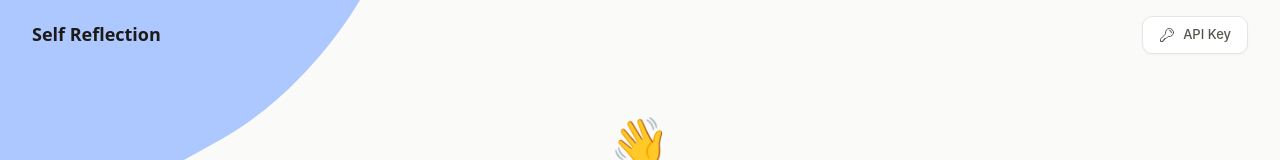
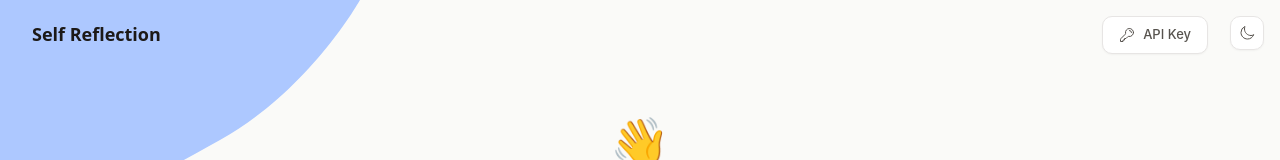
Before and after one commit to Imane-Idrissi/self-reflection-app, a React (Vite) app: page / in a window 1280 px wide. Shown: the top 160 px of the page. Built offline with nearby package versions, Linux system fonts and the light colour scheme.

Commit message:
feat: add dark mode with global toggle across all screens

```diff
--- a/src/renderer/App.tsx
+++ b/src/renderer/App.tsx
@@ -1,4 +1,6 @@
 import { useState, useEffect } from 'react';
+import { useTheme } from './useTheme';
+import ThemeToggle from './components/ThemeToggle';
 import DashboardScreen from './screens/DashboardScreen';
 import ApiKeySetupScreen from './screens/ApiKeySetupScreen';
 import SetupWizard from './screens/SetupWizard';
@@ -29,6 +31,7 @@ type FlowStep =
 export default function App() {
   const [step, setStep] = useState<FlowStep>({ type: 'loading' });
   const [loading, setLoading] = useState(false);
+  const { theme, toggle: toggleTheme } = useTheme();
 
   useEffect(() => {
     const initialize = async () => {
@@ -236,7 +239,8 @@ export default function App() {
     setStep({ type: 'dashboard' });
   };
 
-  switch (step.type) {
+  const renderScreen = () => {
+    switch (step.type) {
     case 'loading':
       return (
         <div className="flex min-h-screen items-center justify-center bg-bg-primary">
@@ -369,4 +373,16 @@ export default function App() {
         />
       );
   }
+  };
+
+  return (
+    <>
+      {step.type !== 'loading' && (
+        <div className="fixed top-md right-md z-50 no-drag">
+          <ThemeToggle theme={theme} onToggle={toggleTheme} />
+        </div>
+      )}
+      {renderScreen()}
+    </>
+  );
 }
--- /dev/null
+++ b/src/renderer/components/ThemeToggle.tsx
@@ -0,0 +1,29 @@
+type Theme = 'light' | 'dark';
+
+export default function ThemeToggle({ theme, onToggle }: { theme: Theme; onToggle: () => void }) {
+  return (
+    <button
+      onClick={onToggle}
+      className="flex items-center justify-center rounded-md border border-border bg-bg-elevated p-sm shadow-sm transition-colors duration-[150ms] hover:border-primary-400 hover:text-primary-600"
+      aria-label={theme === 'dark' ? 'Switch to light mode' : 'Switch to dark mode'}
+    >
+      {theme === 'dark' ? <SunIcon /> : <MoonIcon />}
+    </button>
+  );
+}
+
+function MoonIcon() {
+  return (
+    <svg className="h-4 w-4 text-text-secondary" fill="none" viewBox="0 0 24 24" strokeWidth={1.5} stroke="currentColor">
+      <path strokeLinecap="round" strokeLinejoin="round" d="M21.752 15.002A9.718 9.718 0 0118 15.75c-5.385 0-9.75-4.365-9.75-9.75 0-1.33.266-2.597.748-3.752A9.753 9.753 0 003 11.25C3 16.635 7.365 21 12.75 21a9.753 9.753 0 009.002-5.998z" />
+    </svg>
+  );
+}
+
+function SunIcon() {
+  return (
+    <svg className="h-4 w-4 text-text-secondary" fill="none" viewBox="0 0 24 24" strokeWidth={1.5} stroke="currentColor">
+      <path strokeLinecap="round" strokeLinejoin="round" d="M12 3v2.25m6.364.386l-1.591 1.591M21 12h-2.25m-.386 6.364l-1.591-1.591M12 18.75V21m-4.773-4.227l-1.591 1.591M5.25 12H3m4.227-4.773L5.636 5.636M15.75 12a3.75 3.75 0 11-7.5 0 3.75 3.75 0 017.5 0z" />
+    </svg>
+  );
+}
--- a/src/renderer/screens/DashboardScreen.tsx
+++ b/src/renderer/screens/DashboardScreen.tsx
@@ -36,7 +36,7 @@ export default function DashboardScreen({
       <WaveTopLeft />
       <WaveBottomRight />
 
-      <header className="relative z-10 flex items-center justify-between px-xl py-md">
+      <header className="relative z-10 flex items-center justify-between pl-xl pr-[72px] py-md">
         <h1 className="font-heading text-h3 font-semibold leading-[1.4] text-text-primary">
           Self Reflection
         </h1>
--- a/src/renderer/screens/SetupWizard.tsx
+++ b/src/renderer/screens/SetupWizard.tsx
@@ -46,7 +46,7 @@ export default function SetupWizard({
       {onSettings && step === 2 && (
         <button
           onClick={onSettings}
-          className="absolute top-lg right-lg z-10 p-sm rounded-md text-text-tertiary hover:text-text-secondary hover:bg-bg-secondary transition-colors duration-[150ms]"
+          className="absolute top-lg right-[72px] z-10 p-sm rounded-md text-text-tertiary hover:text-text-secondary hover:bg-bg-secondary transition-colors duration-[150ms]"
           title="Settings"
         >
           <GearIcon />
--- a/src/renderer/styles/theme.css
+++ b/src/renderer/styles/theme.css
@@ -88,3 +88,39 @@
   --transition-fast: 150ms ease-out;
   --transition-normal: 200ms ease-out;
 }
+
+/* Dark mode overrides */
+.dark {
+  --color-bg-primary: #1C1917;
+  --color-bg-secondary: #292524;
+  --color-bg-elevated: #292524;
+
+  --color-primary-50: #1a2340;
+  --color-primary-100: #1e2d55;
+  --color-primary-200: #2a4080;
+  --color-primary-400: #6B9FFF;
+  --color-primary-500: #4B8AFF;
+  --color-primary-600: #6B9FFF;
+  --color-primary-700: #8BB4FF;
+
+  --color-text-primary: #FAFAF8;
+  --color-text-secondary: #A8A29E;
+  --color-text-tertiary: #78716C;
+  --color-text-inverse: #1C1917;
+
+  --color-positive: #22C55E;
+  --color-positive-bg: #14291A;
+  --color-caution: #F59E0B;
+  --color-caution-bg: #2A2210;
+  --color-negative: #EF4444;
+  --color-negative-bg: #2A1414;
+  --color-info: #4B8AFF;
+  --color-info-bg: #1a2340;
+
+  --color-border: #44403C;
+
+  --shadow-sm: 0 1px 2px rgba(0, 0, 0, 0.2);
+  --shadow-md: 0 4px 12px rgba(0, 0, 0, 0.3);
+  --shadow-lg: 0 8px 24px rgba(0, 0, 0, 0.35);
+  --shadow-xl: 0 16px 48px rgba(0, 0, 0, 0.4);
+}
--- /dev/null
+++ b/src/renderer/useTheme.ts
@@ -0,0 +1,29 @@
+import { useState, useEffect } from 'react';
+
+type Theme = 'light' | 'dark';
+
+const STORAGE_KEY = 'self-reflection-theme';
+
+function getInitialTheme(): Theme {
+  const stored = localStorage.getItem(STORAGE_KEY);
+  if (stored === 'light' || stored === 'dark') return stored;
+  return window.matchMedia('(prefers-color-scheme: dark)').matches ? 'dark' : 'light';
+}
+
+export function useTheme() {
+  const [theme, setTheme] = useState<Theme>(getInitialTheme);
+
+  useEffect(() => {
+    const root = document.documentElement;
+    if (theme === 'dark') {
+      root.classList.add('dark');
+    } else {
+      root.classList.remove('dark');
+    }
+    localStorage.setItem(STORAGE_KEY, theme);
+  }, [theme]);
+
+  const toggle = () => setTheme((t) => (t === 'dark' ? 'light' : 'dark'));
+
+  return { theme, toggle };
+}
```
